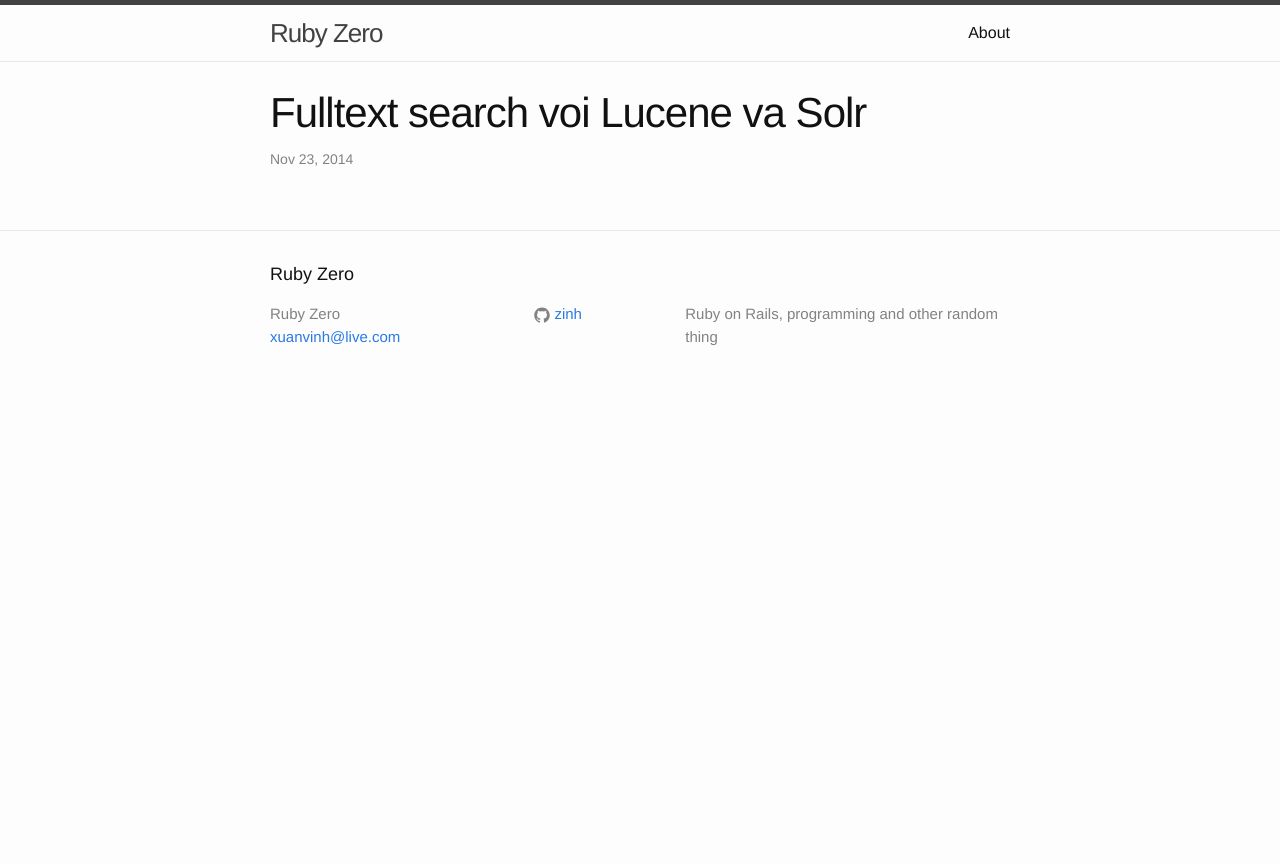
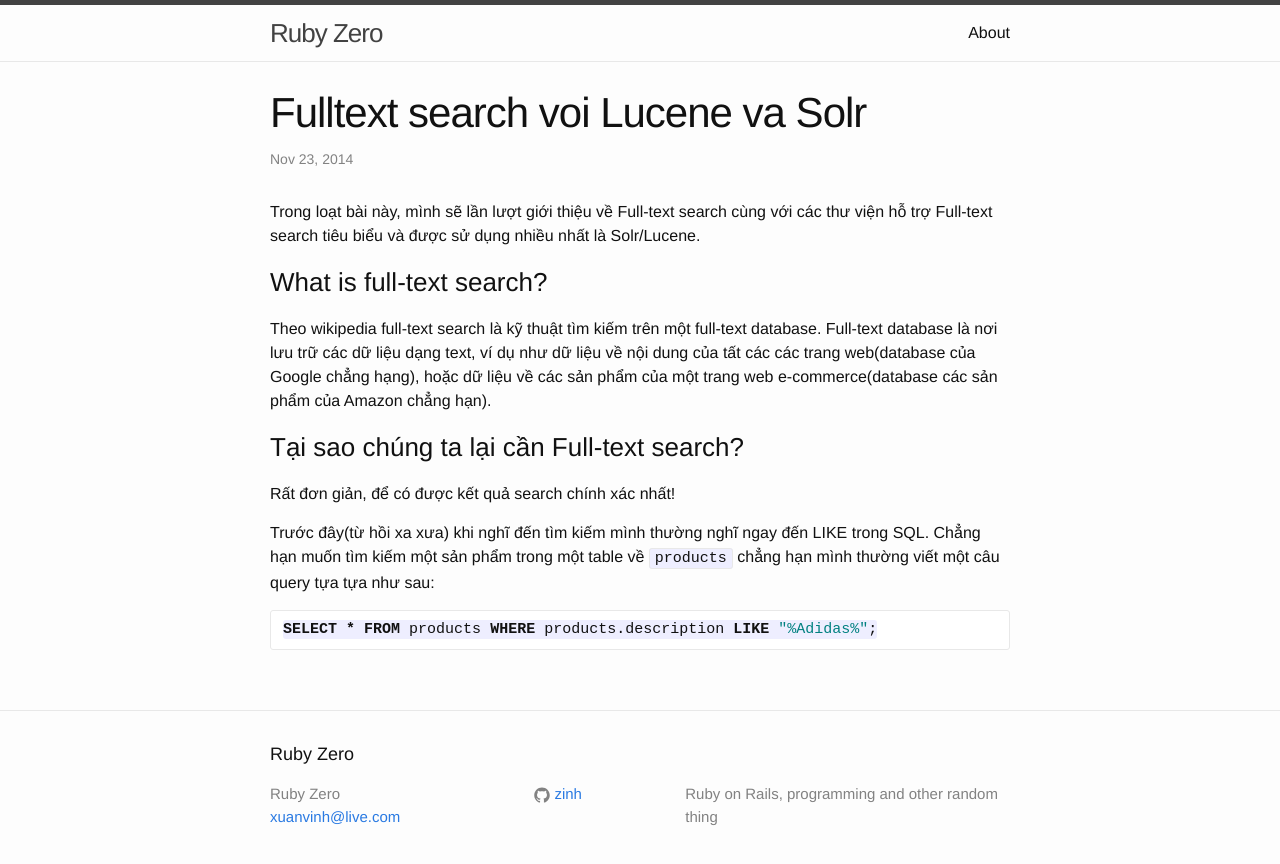
Before and after one commit to zinh/zinh.github.io, a Jekyll site: the page built from _posts/2014-11-23-solr-lucene-an-introduction.markdown, in a window 1280 px wide. Shown: the top 864 px of the page. Built offline with Jekyll 4.4.1, drawn with Linux system fonts in a browser that asks for light colours.

Commit message:
Update 2014-11-23-solr-lucene-an-introduction.markdown

````diff
--- a/_posts/2014-11-23-solr-lucene-an-introduction.markdown
+++ b/_posts/2014-11-23-solr-lucene-an-introduction.markdown
@@ -5,3 +5,22 @@ date:   2014-11-23 00:03:04
 summary:
 categories: solr
 ---
+
+Trong loạt bài này, mình sẽ lần lượt giới thiệu về Full-text search cùng với các thư viện hỗ trợ Full-text search
+tiêu biểu và được sử dụng nhiều nhất là Solr/Lucene.
+
+### What is full-text search?
+
+Theo wikipedia full-text search là kỹ thuật tìm kiếm trên một full-text database. Full-text database là nơi lưu trữ
+các dữ liệu dạng text, ví dụ như dữ liệu về nội dung của tất các các trang web(database của Google chẳng hạng), hoặc dữ liệu về các sản phẩm của một trang web e-commerce(database các sản phẩm của Amazon chẳng hạn).
+
+### Tại sao chúng ta lại cần Full-text search?
+
+Rất đơn giản, để có được kết quả search chính xác nhất!
+
+Trước đây(từ hồi xa xưa) khi nghĩ đến tìm kiếm mình thường nghĩ ngay đến LIKE trong SQL. Chẳng hạn muốn tìm kiếm một
+sản phẩm trong một table về `products` chẳng hạn mình thường viết một câu query tựa tựa như sau:
+
+```sql
+SELECT * FROM products WHERE products.description LIKE "%Adidas%";
+```
````
